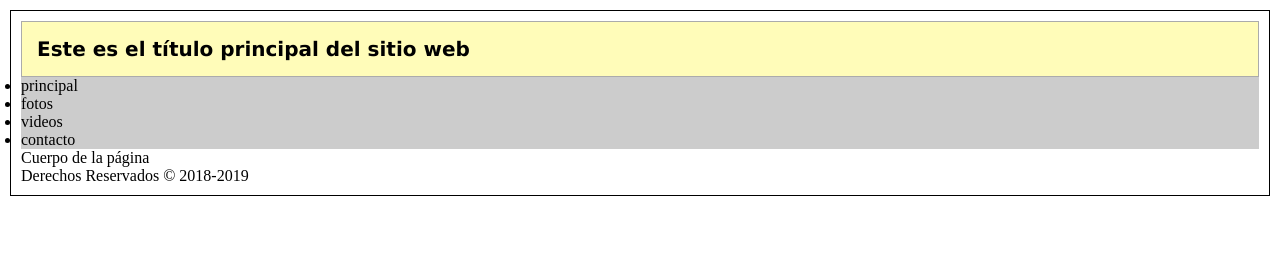
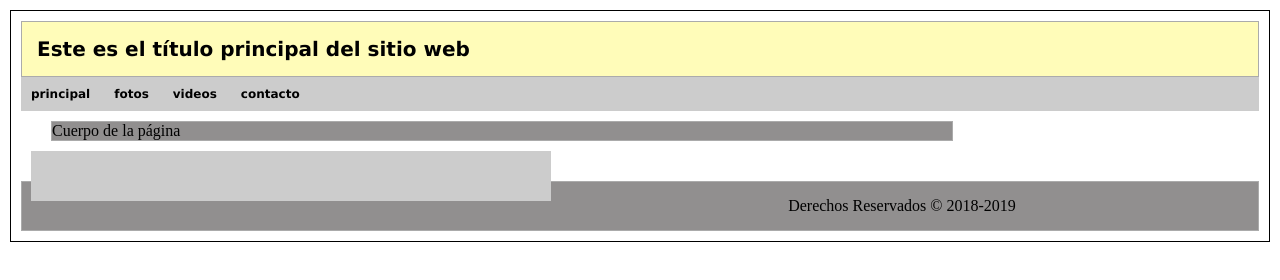
Before and after one commit to LimberthEsneiderSantanderAlcivar/ejercicio3, a plain HTML site: page index.html in a window 1280 px wide. Drawn offline with Linux system fonts and the light colour scheme.

Commit message:
se configura columna, seccion, pie  y menu

```diff
--- a/css/estilo.css
+++ b/css/estilo.css
@@ -21,3 +21,36 @@ h2 {
 #menu{
 	background-color: #CCCCCC;
 }
+
+#menu li{
+	display: inline-block;
+	padding: 10px;
+	font: bold 12px verdana, sans-serif;
+}
+
+#seccion{
+	border: 1px solid #ABABAB;
+	width: 900px;
+	background-color: #918F8F;
+	margin-left:30px;
+	margin-right: 11px;
+	float: left;
+	margin-top: 10px;
+}
+
+#columna{
+	background-color: #CCCCCC;
+	float: left;
+	margin-left: 10px;
+	width: 520px;
+	height: 50px;
+	margin: 10px;
+}
+
+#pie{
+	border: 1px solid #ABABAB;
+	background-color: #918F8F;
+	padding: 15px;
+	text-align: center;
+	margin-top:  70px;
+}
```
